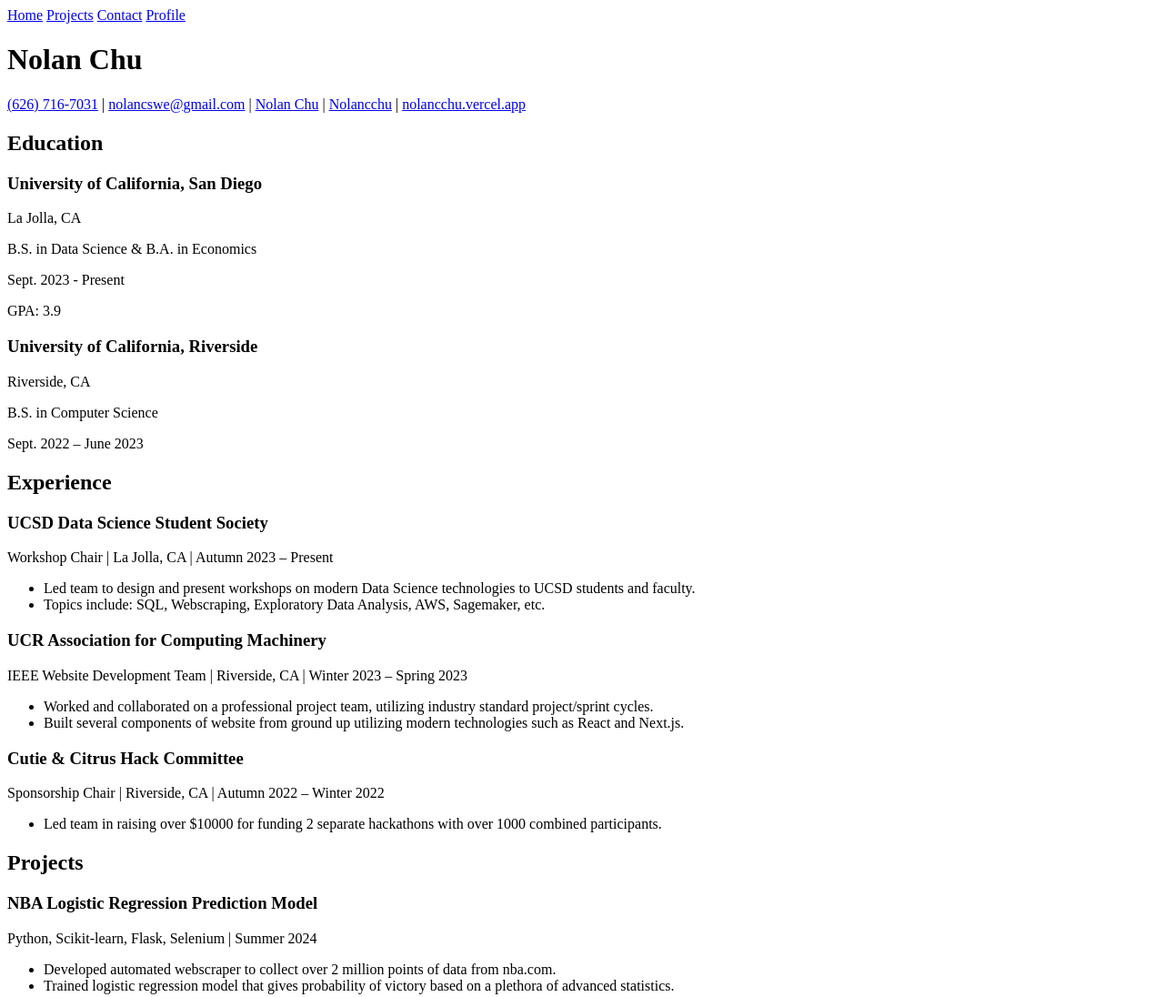
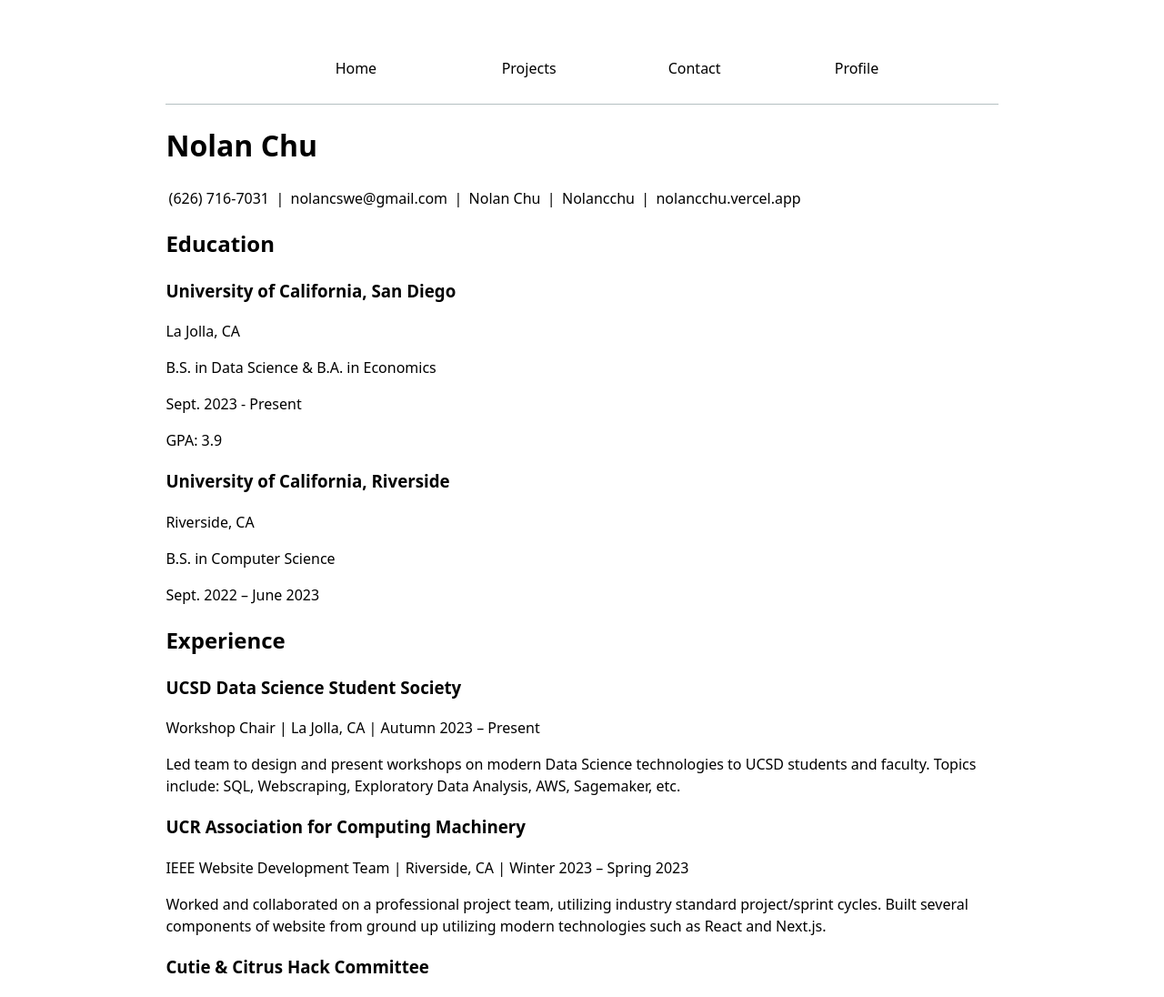
Before and after one commit to Nolancchu/nolancchu.github.io, a plain HTML site: page profile/index.html in a window 1280 px wide. Shown: the top 1096 px of the page at 91% size. Drawn offline with Linux system fonts and the light colour scheme; files that its build step writes are made by us from their sources.

Commit message:
updated nav

```diff
--- a/contact/index.html
+++ b/contact/index.html
@@ -5,14 +5,17 @@
     <meta http-equiv="X-UA-Compatible" content="IE=edge">
     <meta name="viewport" content="width=device-width, initial-scale=1.0">
     <title>contact</title>
+    <link rel="stylesheet" href="style.css">
 </head>
 <body>
+    <a class="current">
         <nav>
             <a href="/portfolio/">Home</a>
             <a href="/portfolio/projects/">Projects</a>
             <a href="/portfolio/contact/">Contact</a>
             <a href="/portfolio/profile/">Profile</a>
         </nav>
+    </a>
     <h1>contact</h1>
     <form action="mailto:ncchu@ucsd.edu" method="post" enctype="text/plain">
         <h1>Email: <input name="email" type="email"></h1>
--- a/profile/index.html
+++ b/profile/index.html
@@ -5,14 +5,17 @@
     <meta http-equiv="X-UA-Compatible" content="IE=edge">
     <meta name="viewport" content="width=device-width, initial-scale=1.0">
     <title>Profile</title>
+    <link rel="stylesheet" href="style.css">
 </head>
 <body>
+    <a class="current">
         <nav>
             <a href="/portfolio/">Home</a>
             <a href="/portfolio/projects/">Projects</a>
             <a href="/portfolio/contact/">Contact</a>
             <a href="/portfolio/profile/">Profile</a>
         </nav>
+    </a>
     <body>
         <header>
             <h1>Nolan Chu</h1>
--- a/style.css
+++ b/style.css
@@ -3,4 +3,29 @@ body {
         and use the OS’s UI font as the website font
        */
     font: 100%/1.5 system-ui;
+    max-width: 100ch;
+    margin-inline: auto;
+    padding: 3ch;
+
 }
+a {
+    flex: 1;
+    text-decoration: none;
+    color: inherit;
+    padding: 0.2em;
+    margin-bottom: 1.5em;
+}
+nav {
+    display: flex;
+    border-bottom-style: solid;
+    border-bottom-color: oklch(80% 3% 200);
+    border-bottom-width: 1px;
+}
+
+li {
+    display: contents;
+}
+
+ul {
+    display: contents;
+}
```
Also changed, not shown: index.html (+4 -1 lines), projects/index.html (+3 -0 lines), 1 other file. Lines whose indentation alone changed are shown as unchanged.
